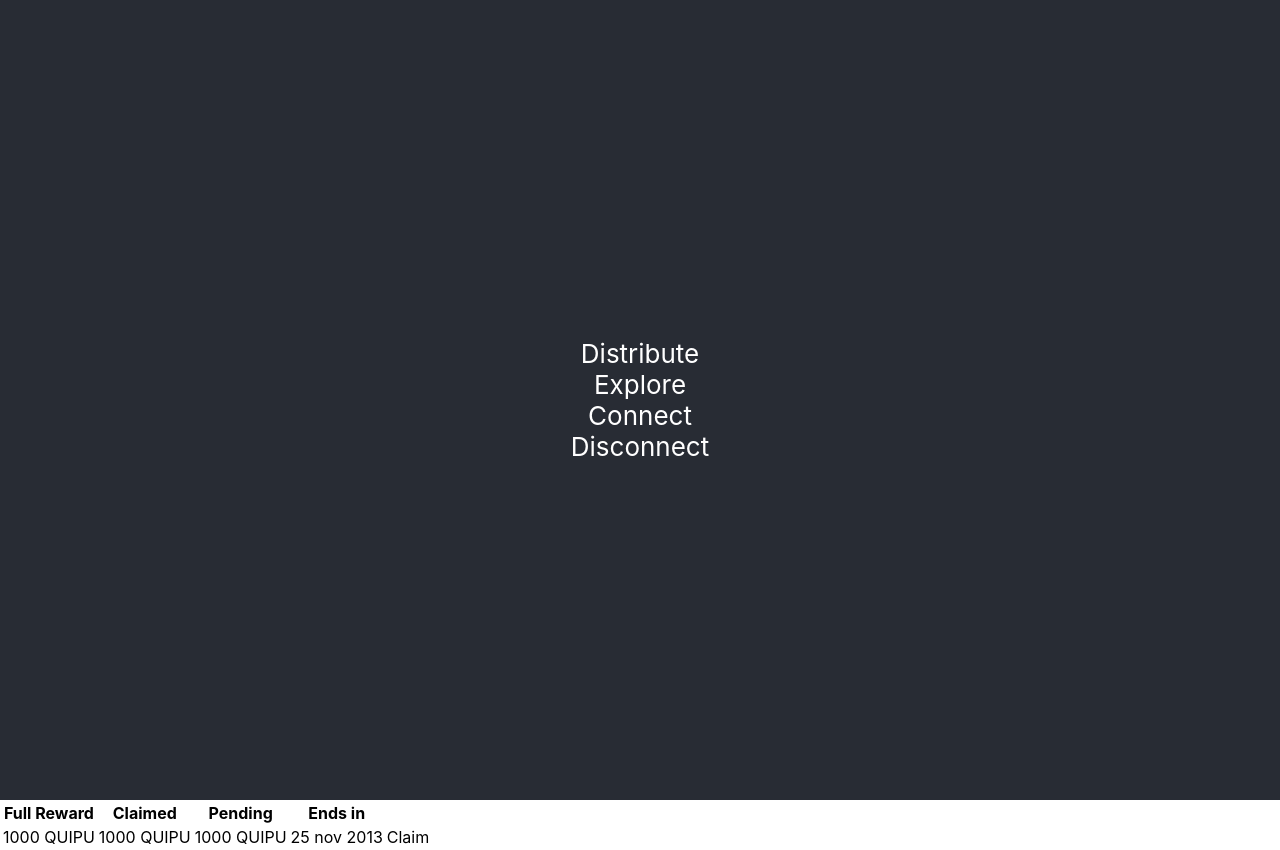
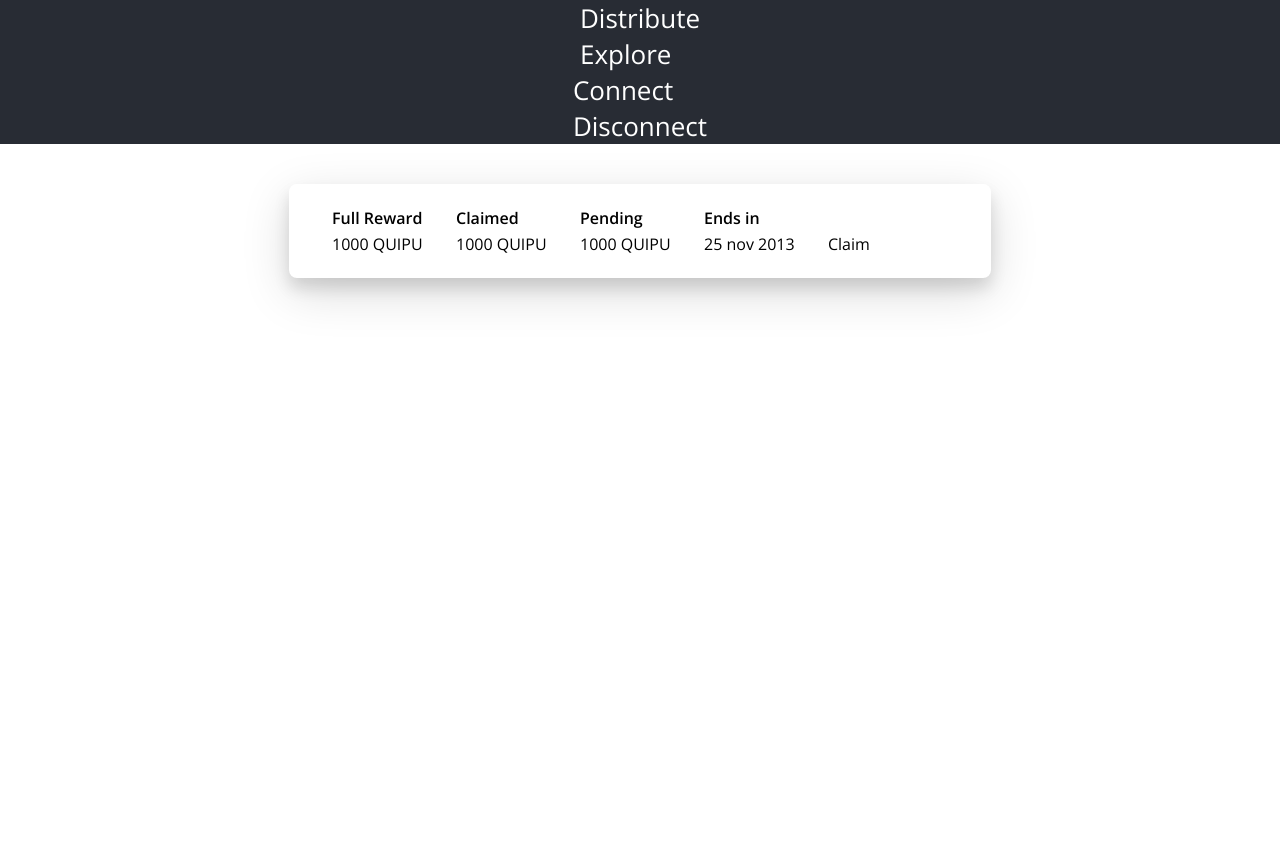
Before and after one commit to madfish-solutions/quipu-vesting, a React (Create React App) app: page / in a window 1280 px wide. After the commit the page ends 800 px from the top, so only its background shows below. Built offline with nearby package versions, Linux system fonts and the light colour scheme.

Commit message:
update layout

```diff
--- a/public/index.html
+++ b/public/index.html
@@ -9,35 +9,24 @@
       name="description"
       content="Web site created using create-react-app"
     />
+    <title>Madfish Vesting</title>
     <link rel="apple-touch-icon" href="%PUBLIC_URL%/logo192.png" />
-    <!--
-      manifest.json provides metadata used when your web app is installed on a
-      user's mobile device or desktop. See https://developers.google.com/web/fundamentals/web-app-manifest/
-    -->
     <link rel="manifest" href="%PUBLIC_URL%/manifest.json" />
-    <!--
-      Notice the use of %PUBLIC_URL% in the tags above.
-      It will be replaced with the URL of the `public` folder during the build.
-      Only files inside the `public` folder can be referenced from the HTML.
-
-      Unlike "/favicon.ico" or "favicon.ico", "%PUBLIC_URL%/favicon.ico" will
-      work correctly both with client-side routing and a non-root public URL.
-      Learn how to configure a non-root public URL by running `npm run build`.
-    -->
-    <title>React App</title>
+    <link rel="preconnect" href="https://fonts.googleapis.com" />
+    <link rel="preconnect" href="https://fonts.gstatic.com" crossorigin />
+    <link
+      href="https://fonts.googleapis.com/css2?family=Inter:wght@100;200;300;400;500;600;700;800;900&family=Open+Sans:wght@400;500;600&display=swap"
+      rel="stylesheet"
+    />
+    <style>
+      * {
+        font-family: "Inter", sans-serif;
+        font-family: "Open Sans", sans-serif;
+      }
+    </style>
   </head>
   <body>
     <noscript>You need to enable JavaScript to run this app.</noscript>
     <div id="root"></div>
-    <!--
-      This HTML file is a template.
-      If you open it directly in the browser, you will see an empty page.
-
-      You can add webfonts, meta tags, or analytics to this file.
-      The build step will place the bundled scripts into the <body> tag.
-
-      To begin the development, run `npm start` or `yarn start`.
-      To create a production bundle, use `npm run build` or `yarn build`.
-    -->
   </body>
 </html>
--- a/src/App.css
+++ b/src/App.css
@@ -1,21 +1,5 @@
-.App {
-  text-align: center;
-}
-
-.App-logo {
-  height: 40vmin;
-  pointer-events: none;
-}
-
-@media (prefers-reduced-motion: no-preference) {
-  .App-logo {
-    animation: App-logo-spin infinite 20s linear;
-  }
-}
-
 .App-header {
   background-color: #282c34;
-  min-height: 100vh;
   display: flex;
   flex-direction: column;
   align-items: center;
@@ -24,15 +8,22 @@
   color: white;
 }
 
-.App-link {
-  color: #61dafb;
+main {
+  background-color: white;
+  display: flex;
+  align-items: center;
+  justify-content: center;
 }
 
-@keyframes App-logo-spin {
-  from {
-    transform: rotate(0deg);
-  }
-  to {
-    transform: rotate(360deg);
-  }
+main section {
+  margin: 40px;
+  padding: 20px 40px;
+  max-width: 720px;
+  border-radius: 8px;
+  box-shadow: 0 14px 48px rgba(0,0,0,0.15), 0 10px 16px rgba(0,0,0,0.12);
 }
+
+main section table td, main section table th {
+  min-width: 120px;
+  text-align: left;
+}
```
